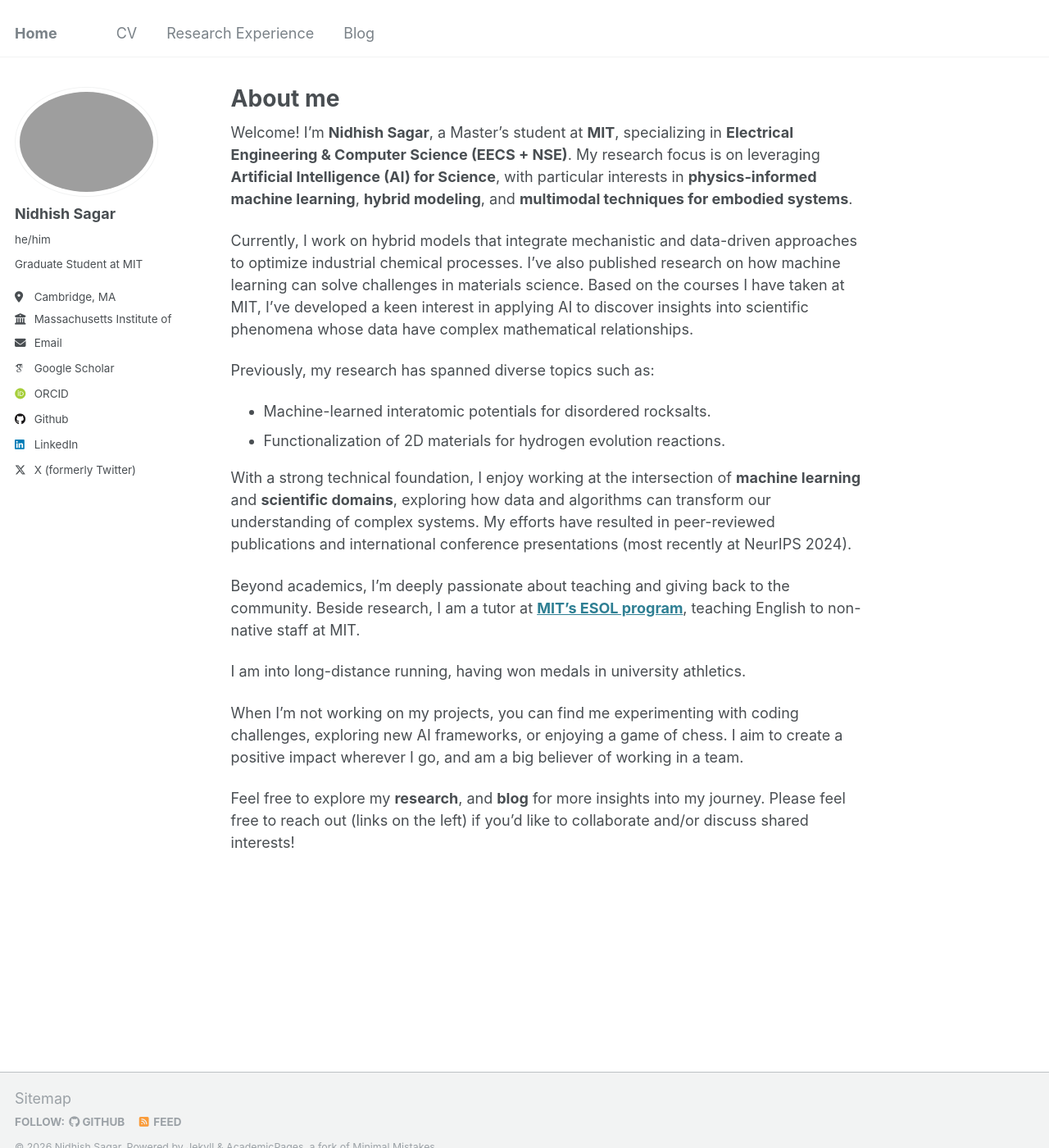
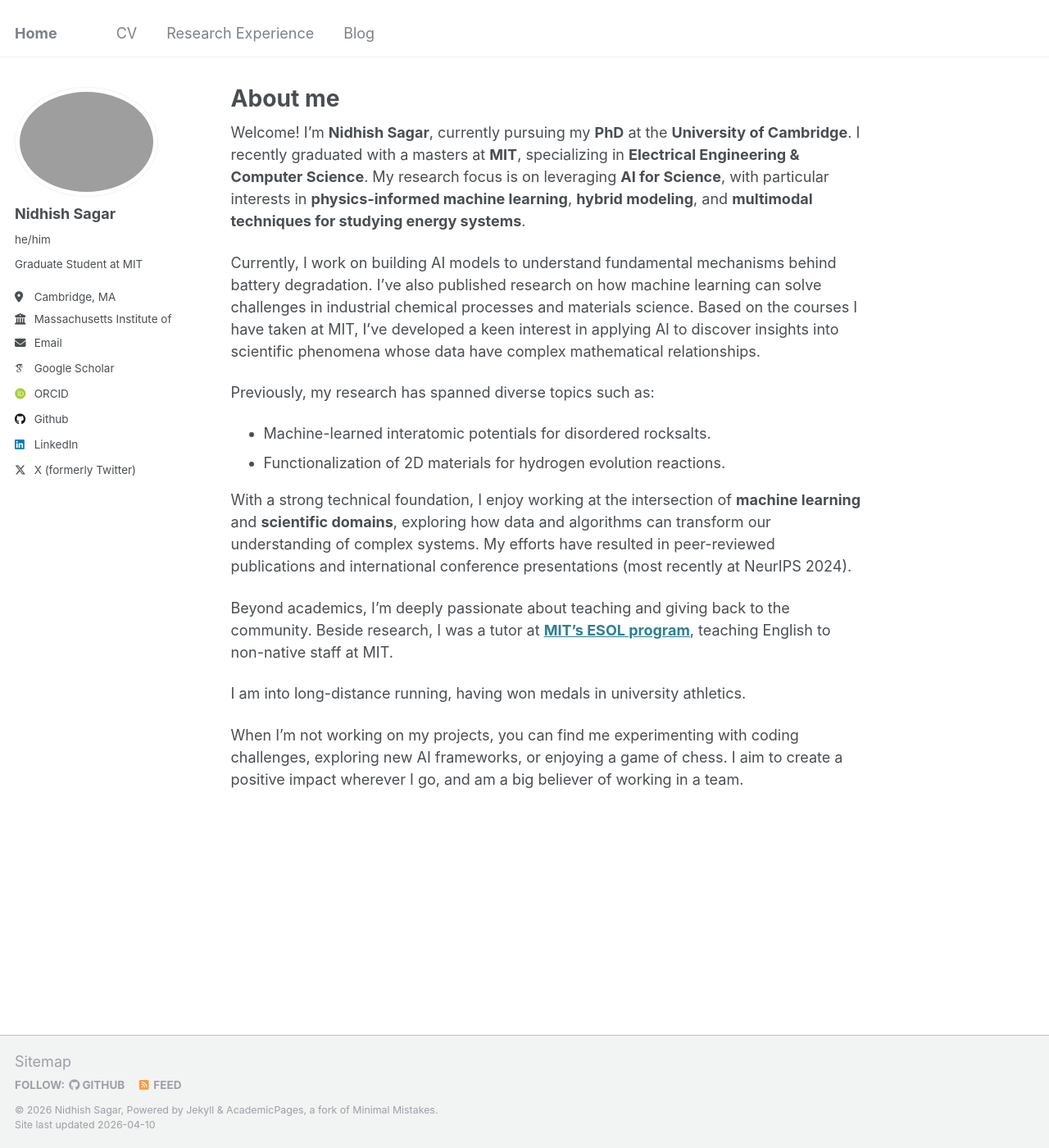
Before and after one commit to sagarnidhish/sagarnidhish.github.io, a Jekyll site: the page built from _pages/about.md, in a window 1280 px wide and 1400 px high. Shown: the whole window at 82% size. Built offline with Jekyll 4.4.1, drawn with Linux system fonts in a browser that asks for light colours; some web fonts are replaced.

Commit message:
Update about.md

```diff
--- a/_pages/about.md
+++ b/_pages/about.md
@@ -11,9 +11,9 @@ redirect_from:
 <!-- This is the front page of a website that is powered by the [Academic Pages template](https://github.com/academicpages/academicpages.github.io) and hosted on GitHub pages. [GitHub pages](https://pages.github.com) is a free service in which websites are built and hosted from code and data stored in a GitHub repository, automatically updating when a new commit is made to the repository. This template was forked from the [Minimal Mistakes Jekyll Theme](https://mmistakes.github.io/minimal-mistakes/) created by Michael Rose, and then extended to support the kinds of content that academics have: publications, talks, teaching, a portfolio, blog posts, and a dynamically-generated CV. You can fork [this template](https://github.com/academicpages/academicpages.github.io) right now, modify the configuration and markdown files, add your own PDFs and other content, and have your own site for free, with no ads!
 -->
 
-Welcome! I'm **Nidhish Sagar**, a Master's student at **MIT**, specializing in **Electrical Engineering & Computer Science (EECS + NSE)**. My research focus is on leveraging **Artificial Intelligence (AI) for Science**, with particular interests in **physics-informed machine learning**, **hybrid modeling**, and **multimodal techniques for embodied systems**.
+Welcome! I'm **Nidhish Sagar**, currently pursuing my **PhD** at the **University of Cambridge**. I recently graduated with a masters at **MIT**, specializing in **Electrical Engineering & Computer Science**. My research focus is on leveraging **AI for Science**, with particular interests in **physics-informed machine learning**, **hybrid modeling**, and **multimodal techniques for studying energy systems**.
 
-Currently, I work on hybrid models that integrate mechanistic and data-driven approaches to optimize industrial chemical processes. I've also published research on how machine learning can solve challenges in materials science. Based on the courses I have taken at MIT, I've developed a keen interest in applying AI to discover insights into scientific phenomena whose data have complex mathematical relationships.
+Currently, I work on building AI models to understand fundamental mechanisms behind battery degradation. I've also published research on how machine learning can solve challenges in industrial chemical processes and materials science. Based on the courses I have taken at MIT, I've developed a keen interest in applying AI to discover insights into scientific phenomena whose data have complex mathematical relationships.
 
 Previously, my research has spanned diverse topics such as:
 - Machine-learned interatomic potentials for disordered rocksalts.
@@ -21,10 +21,8 @@ Previously, my research has spanned diverse topics such as:
 
 With a strong technical foundation, I enjoy working at the intersection of **machine learning** and **scientific domains**, exploring how data and algorithms can transform our understanding of complex systems. My efforts have resulted in peer-reviewed publications and international conference presentations (most recently at NeurIPS 2024).
 
-Beyond academics, I’m deeply passionate about teaching and giving back to the community. Beside research, I am a tutor at [**MIT’s ESOL program**](https://hr.mit.edu/diversity-equity-inclusion/esol), teaching English to non-native staff at MIT.
+Beyond academics, I’m deeply passionate about teaching and giving back to the community. Beside research, I was a tutor at [**MIT’s ESOL program**](https://hr.mit.edu/diversity-equity-inclusion/esol), teaching English to non-native staff at MIT.
 
 I am into long-distance running, having won medals in university athletics.
 
 When I’m not working on my projects, you can find me experimenting with coding challenges, exploring new AI frameworks, or enjoying a game of chess. I aim to create a positive impact wherever I go, and am a big believer of working in a team.
-
-Feel free to explore my **research**, and **blog** for more insights into my journey. Please feel free to reach out (links on the left) if you’d like to collaborate and/or discuss shared interests!
```
